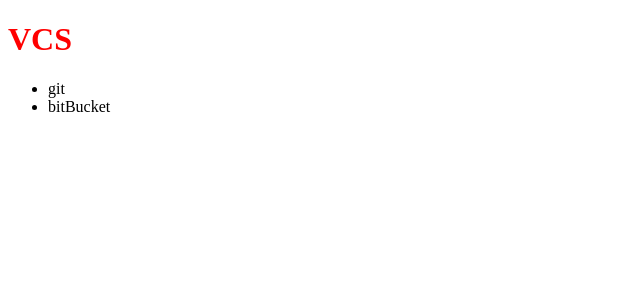
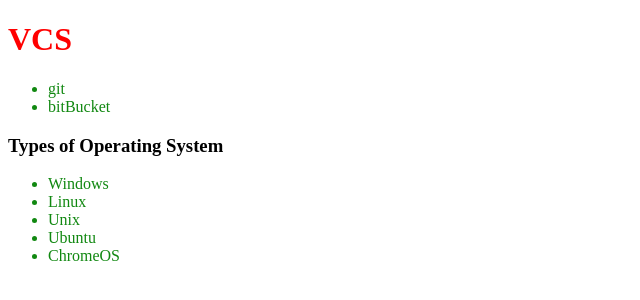
Before and after one commit to USKhokhar/git-brl, a plain HTML site: page index.html in a window 1280 px wide. Shown: the whole page, without its empty margins (0-640 px from the left). Drawn offline with Linux system fonts and the light colour scheme.

Commit message:
new-list-added

```diff
--- a/index.html
+++ b/index.html
@@ -13,5 +13,14 @@
         <li>git</li>
         <li>bitBucket</li>
     </ul>
+
+    <h3>Types of Operating System</h3>
+    <ul>
+        <li>Windows</li>
+        <li>Linux</li>
+        <li>Unix</li>
+        <li>Ubuntu</li>
+        <li>ChromeOS</li>
+    </ul>
 </body>
 </html>
--- a/styles.css
+++ b/styles.css
@@ -1,3 +1,7 @@
 h1 {
     color: red;
 }
+
+li {
+    color: #181;
+}
```
